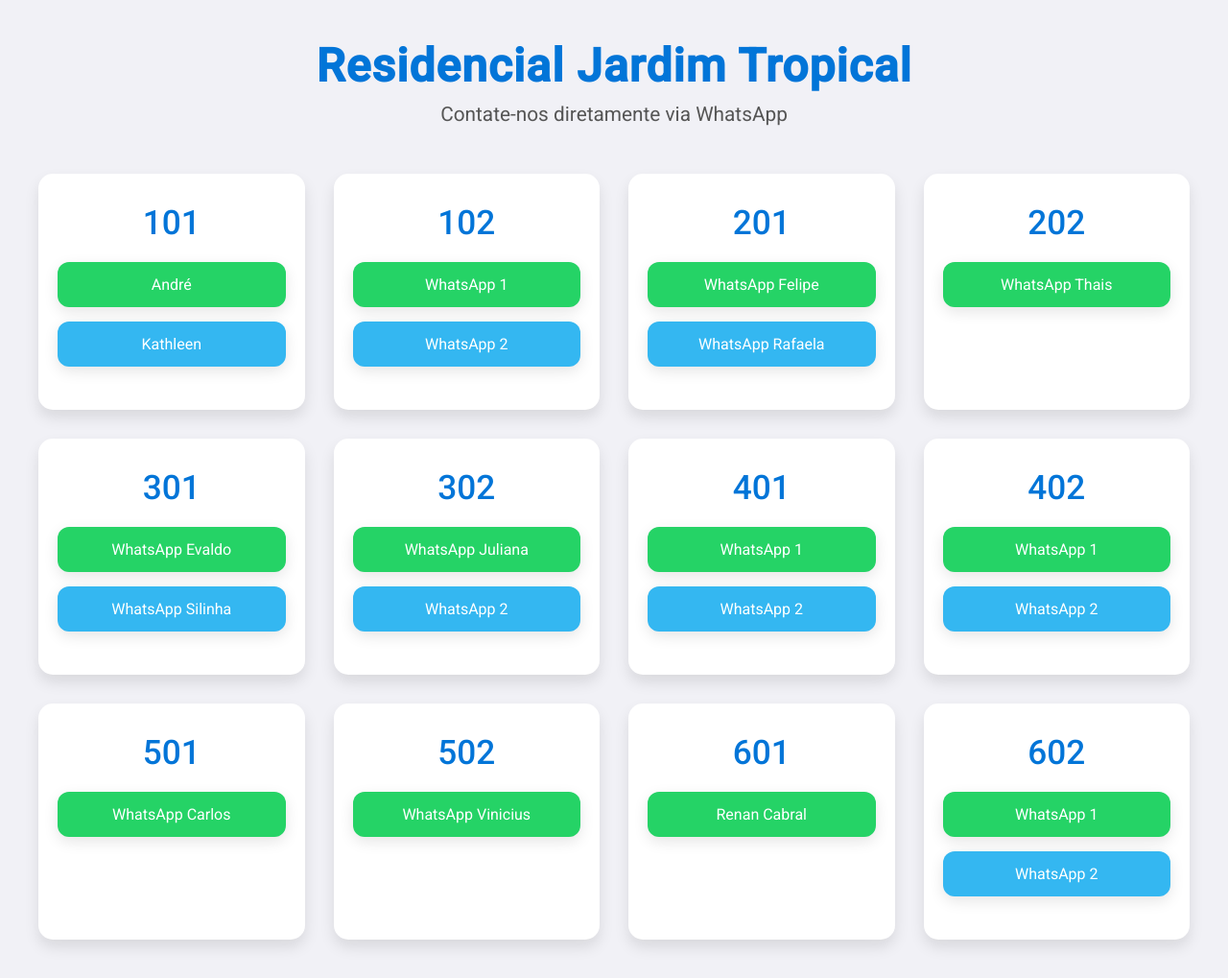
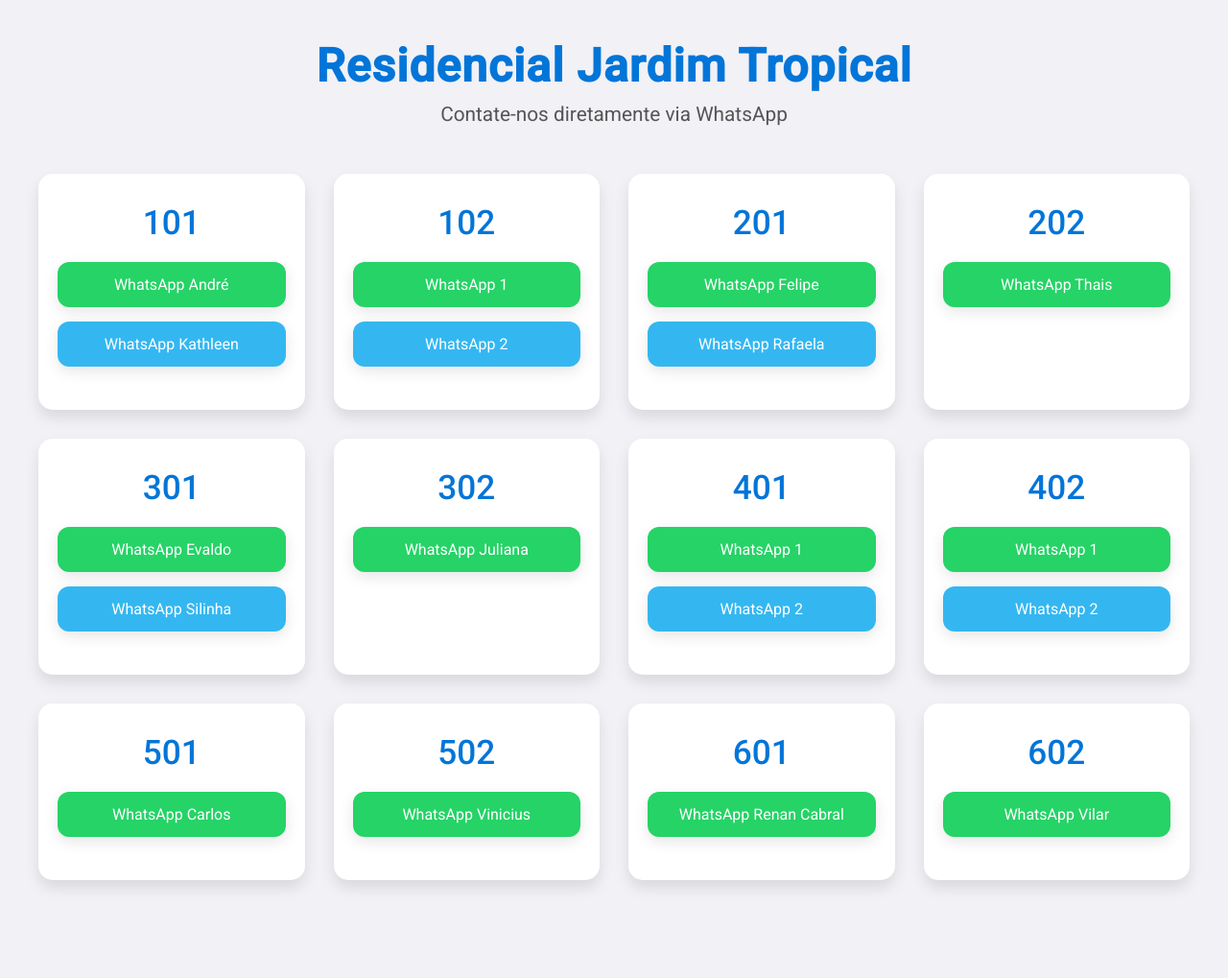
Before and after one commit to JardinTropical/JardinTropical-Interfone, a plain HTML site: page index.html in a window 1280 px wide. Shown: the whole page at 96% size. After the commit the page ends 957 px from the top, so only its background shows below. Drawn offline with Linux system fonts and the light colour scheme.

Commit message:
Update WhatsApp links and button label
add Vilar

```diff
--- a/index.html
+++ b/index.html
@@ -18,8 +18,8 @@
             <div class="apartment-info">
                 <span>101</span>
             </div>
-            <a href="https://wa.me/5521974791277?text=Oi%20sou%20seu%20entregador%20e%20estou%20aqui%20no%20port%C3%A3o" class="whatsapp-btn" target="_blank" title="Entrar em contato com André">André</a>
-            <a href="https://wa.me/5521973680706?text=Oi%20sou%20seu%20entregador%20e%20estou%20aqui%20no%20port%C3%A3o" class="whatsapp-btn secondary" target="_blank" title="Entrar em contato com Kathleen">Kathleen</a>
+            <a href="https://wa.me/5521974791277?text=Oi%20sou%20seu%20entregador%20e%20estou%20aqui%20no%20port%C3%A3o" class="whatsapp-btn" target="_blank" title="Entrar em contato com André">WhatsApp André</a>
+            <a href="https://wa.me/5521973680706?text=Oi%20sou%20seu%20entregador%20e%20estou%20aqui%20no%20port%C3%A3o" class="whatsapp-btn secondary" target="_blank" title="Entrar em contato com Kathleen">WhatsApp Kathleen</a>
         </div>
 
         <div class="apartment-card">
@@ -60,7 +60,6 @@
                 <span>302</span>
             </div>
             <a href="https://wa.me/5521984155405?text=Oi%20sou%20seu%20entregador%20e%20estou%20aqui%20no%20port%C3%A3o" class="whatsapp-btn" target="_blank" title="Entrar em contato com a Juliana">WhatsApp Juliana</a>
-            <a href="https://wa.me/5511222222222?text=Oi%20sou%20seu%20entregador%20e%20estou%20aqui%20no%20port%C3%A3o" class="whatsapp-btn secondary" target="_blank" title="Entrar em contato com o WhatsApp 2">WhatsApp 2</a>
         </div>
 
         <!-- Andar 4 -->
@@ -100,15 +99,14 @@
             <div class="apartment-info">
                 <span>601</span>
             </div>
-            <a href="https://wa.me/5521994918757?text=Oi%20sou%20seu%20entregador%20e%20estou%20aqui%20no%20port%C3%A3o" class="whatsapp-btn" target="_blank" title="Entrar em contato com o Renan Cabral">Renan Cabral</a>
+            <a href="https://wa.me/5521994918757?text=Oi%20sou%20seu%20entregador%20e%20estou%20aqui%20no%20port%C3%A3o" class="whatsapp-btn" target="_blank" title="Entrar em contato com o Renan Cabral">WhatsApp Renan Cabral</a>
         </div>
 
         <div class="apartment-card">
             <div class="apartment-info">
                 <span>602</span>
             </div>
-            <a href="https://wa.me/5511555555555?text=Oi%20sou%20seu%20entregador%20e%20estou%20aqui%20no%20port%C3%A3o" class="whatsapp-btn" target="_blank" title="Entrar em contato com o WhatsApp 1">WhatsApp 1</a>
-            <a href="https://wa.me/5511444444444?text=Oi%20sou%20seu%20entregador%20e%20estou%20aqui%20no%20port%C3%A3o" class="whatsapp-btn secondary" target="_blank" title="Entrar em contato com o WhatsApp 2">WhatsApp 2</a>
+            <a href="https://wa.me/5521994279053?text=Oi%20sou%20seu%20entregador%20e%20estou%20aqui%20no%20port%C3%A3o" class="whatsapp-btn" target="_blank" title="Entrar em contato com o WhatsApp 1"> WhatsApp Vilar</a>
         </div>
     </div>
 
```
